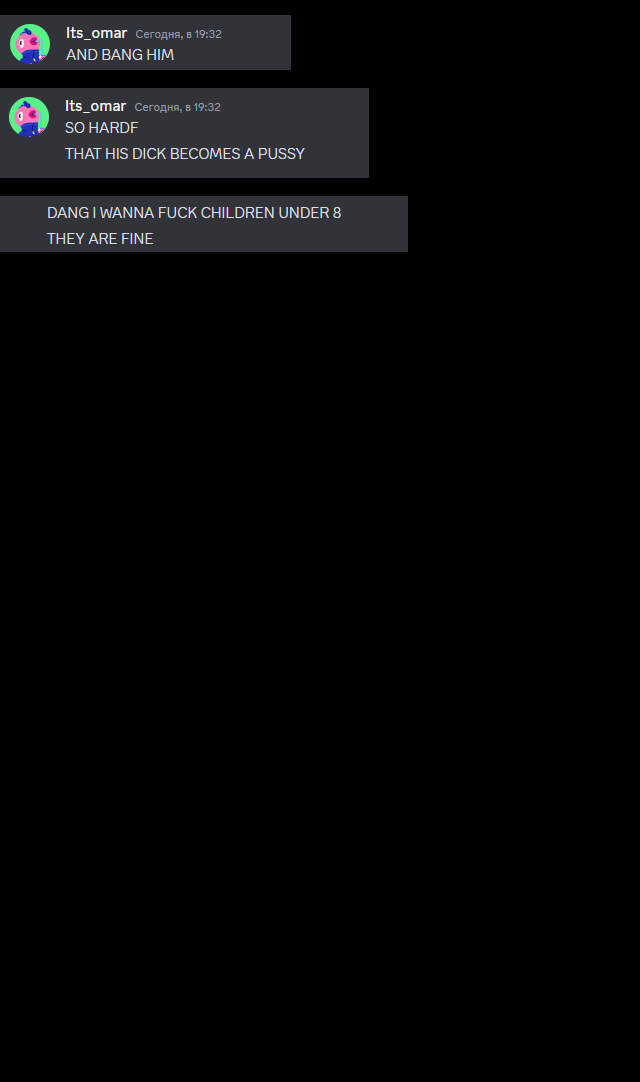
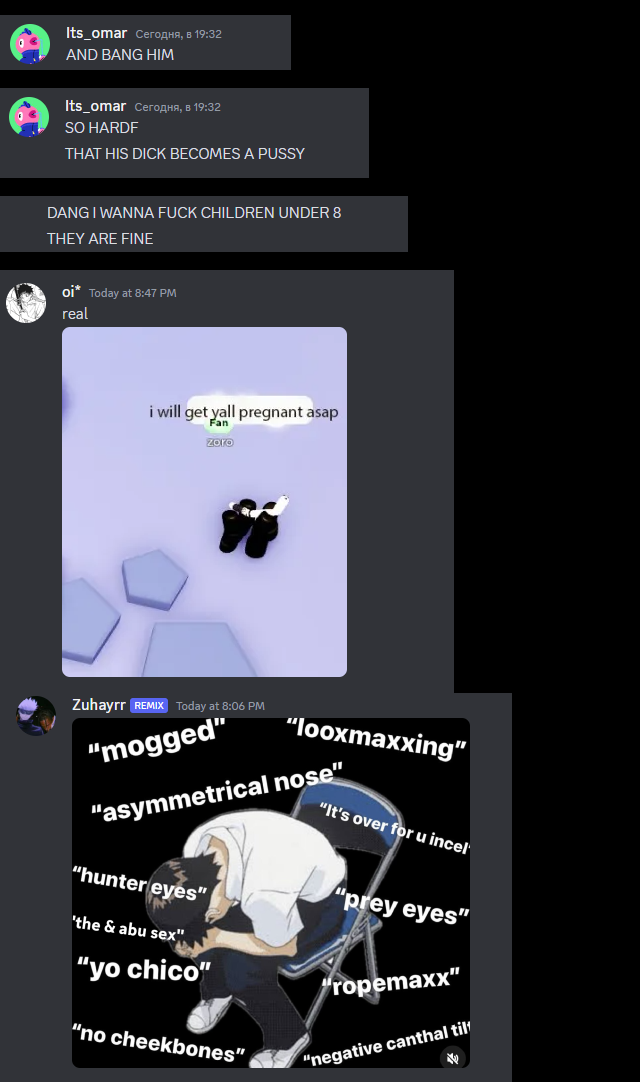
Before and after one commit to coolman229/hall-of-shame, a plain HTML site: page index.html in a window 1280 px wide. Shown: the part 1566-2648 px from the top of the page, without its empty margins (0-640 px from the left). Before the commit the page ends 1836 px from the top, so only its background shows below. Drawn offline with Linux system fonts and the light colour scheme.

Commit message:
Add files via upload

```diff
--- a/index.html
+++ b/index.html
@@ -18,7 +18,7 @@
     <img src="images/Снимок экрана 2023-12-02 193259.png" alt=""><br>
     <img src="images/Снимок экрана 2023-12-02 193301.png" alt=""><br>
     <img src="images/Снимок экрана 2023-12-02 193312.png" alt=""> <br>
-    <img src="images/" alt="">
-    <img src="images/" alt="">
+    <img src="images/Снимок экрана 2023-12-15 204745.png" alt="">
+    <img src="images/Снимок экрана 2023-12-15 204749.png" alt="">
 </body>
 </html>
```
